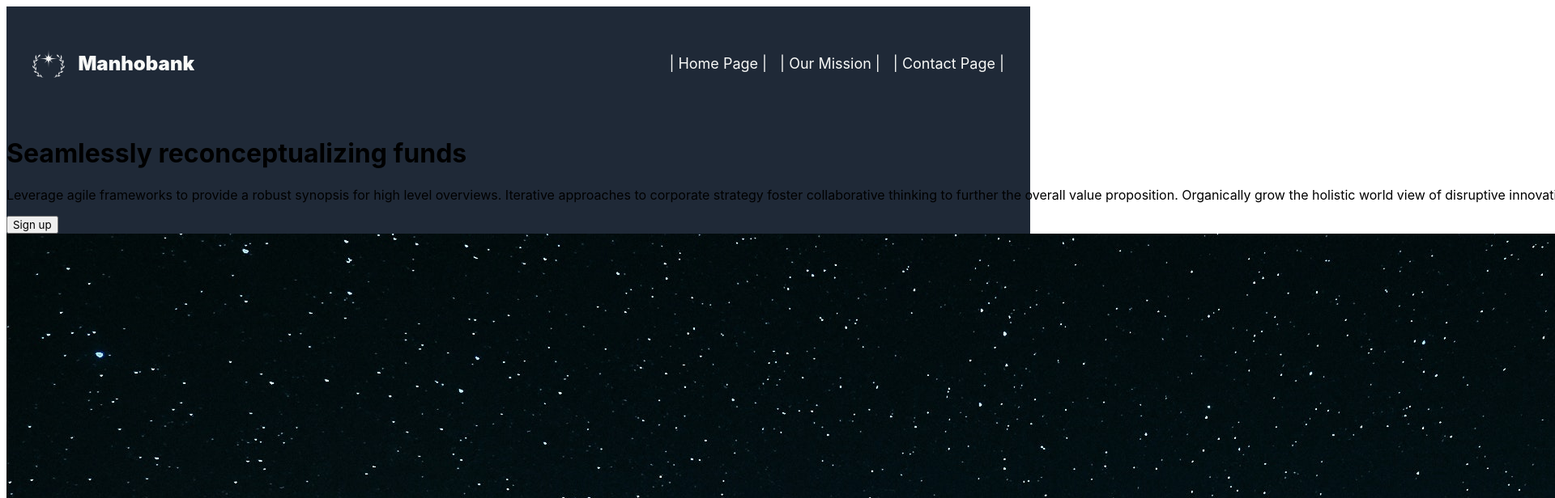
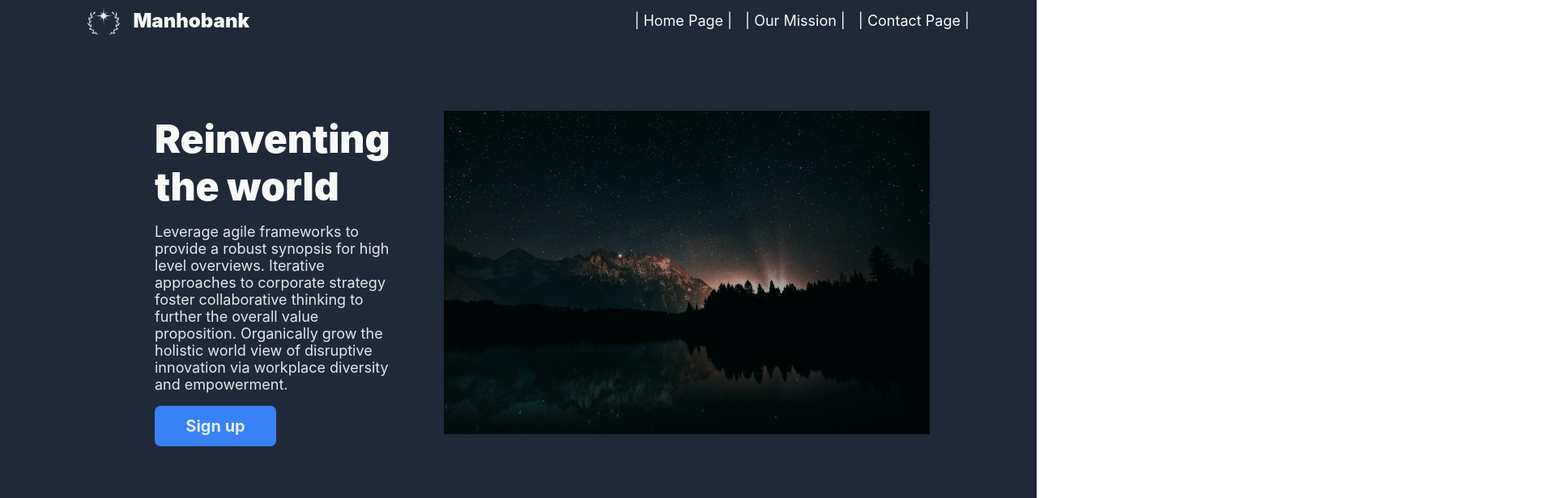
Before and after one commit to HiccupEnthusiast/mangobank-landing-page, a plain HTML site: page index.html in a window 1280 px wide. Shown: the top 616 px of the page at 81% size, 1920 px wide, since content can reach past the window. Drawn offline with Linux system fonts and the light colour scheme.

Commit message:
Introduction part has been completed

```diff
--- a/index.html
+++ b/index.html
@@ -6,6 +6,7 @@
   <meta name="viewport" content="width=device-width, initial-scale=1.0">
   <title>Home Page</title>
   <link rel="stylesheet" href="style.css">
+  <link rel="shortcut icon" href="img/favicon-16x16.png" type="image/x-icon">
 </head>
 <body>
   <div class="first">
@@ -22,12 +23,14 @@
       </div>
     </div>
 
-    <div class="intro">
+    <div class="introduction">
       <div class="wtext">
-        <h1>Seamlessly reconceptualizing funds</h1>
+        <h1>Reinventing the world</h1>
         <p>Leverage agile frameworks to provide a robust synopsis for high level overviews. Iterative approaches to corporate strategy foster collaborative thinking to further the overall value proposition. Organically grow the holistic world view of disruptive innovation via workplace diversity and empowerment.</p>
         <button>Sign up</button>
-        <img src="img/forest.jpg" alt="an image of a forest" class="landscape">
+      </div>
+      <div class="landscape">
+        <img src="img/forest.jpg" alt="an image of a forest">
       </div>
     </div>
   </div>
--- a/style.css
+++ b/style.css
@@ -1,11 +1,14 @@
 * {
     font-family: -apple-system, BlinkMacSystemFont, 'Segoe UI', Roboto, Oxygen, Ubuntu, Cantarell, 'Open Sans', 'Helvetica Neue', sans-serif;
+    margin: 0;
 }
 
 .first {
     display: flex;
     background-color: #1f2937;
     flex-direction: column;
+    padding-left: 100px;
+    padding-right: 75px;
 }
 
 .header {
@@ -14,6 +17,7 @@
     color: #f9faf8;
     justify-content: space-between;
     align-items: center;
+    margin: 8px;
 }
 
 .header .left,
@@ -22,7 +26,6 @@
     justify-content: space-between;
     align-items: center;
     font-size: 18px;
-    padding: 32px;
     gap: 16px;
 }
 
@@ -36,6 +39,40 @@
     font-weight: 900;
 }
 
-.intro {
+.introduction {
     display: flex;
+    justify-content: space-around;
+    margin: 75px;
+    align-items: center;
+    gap: 50px;
 }
+
+.wtext h1 {
+    color: #f9faf8;
+    font-size: 48px;
+    font-weight: 1000;
+    margin: 16px;
+}
+
+.wtext p {
+    color: #e5e7eb;
+    font-size: 18px;
+    margin: 16px;
+}
+
+button {
+    margin-left: 16px;
+    border: none;
+    width: 150px;
+    height: 50px;
+    border-radius: 7px;
+    font-size: 20px;
+    font-weight: bolder;
+    color: #e5e7eb;
+    align-items: center;
+    background-color: #3882f6;
+}
+
+.landscape img {
+    width: 600px;
+}
```
Also changed, not shown: img/favicon-16x16.png (added).
